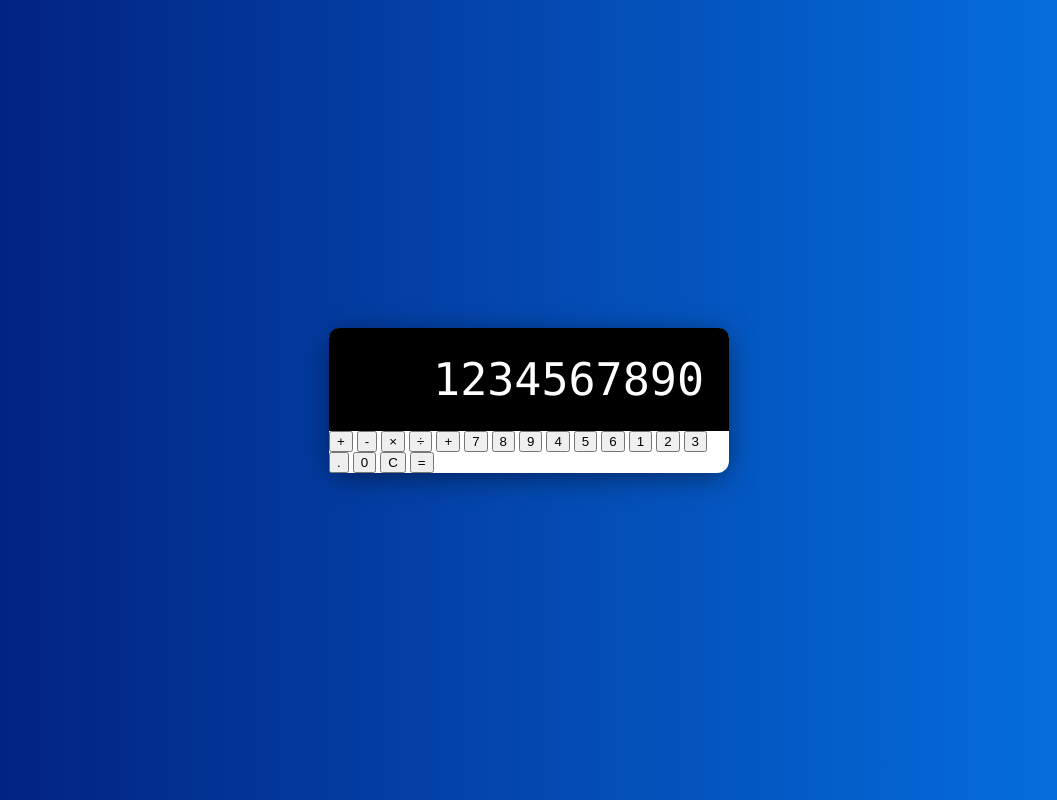
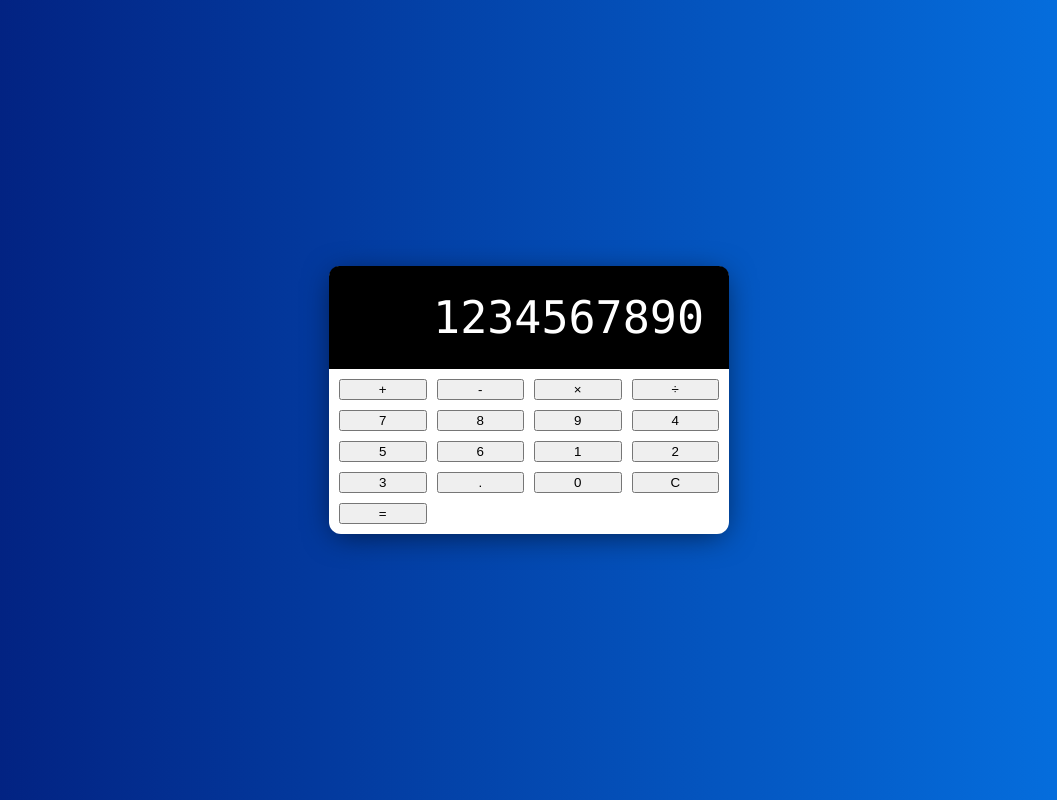
Before and after one commit to Djones917/Calculator_2021, a plain HTML site: page index.html in a window 1280 px wide. Shown: the whole page, without its empty margins (111-1168 px from the left). Drawn offline with Linux system fonts and the light colour scheme.

Commit message:
working out button alignment

```diff
--- a/index.html
+++ b/index.html
@@ -20,7 +20,6 @@
          <button class="operator" value="-">-</button>
          <button class="operator" value="*">×</button>
          <button class="operator" value="/">÷</button>
-         <button class="operator" value="+">+</button>
          <button value="7">7</button>
          <button value="8">8</button>
          <button value="9">9</button>
--- a/style.css
+++ b/style.css
@@ -54,3 +54,11 @@ body {
   ::-webkit-scrollbar-thumb:hover {
     background: #555;
   }
+
+  /* Buttons */
+  .calculator-buttons {
+    display: grid;
+    grid-template-columns: repeat(4, 1fr);
+    grid-gap: 10px;
+    padding: 10px;
+  }
```
